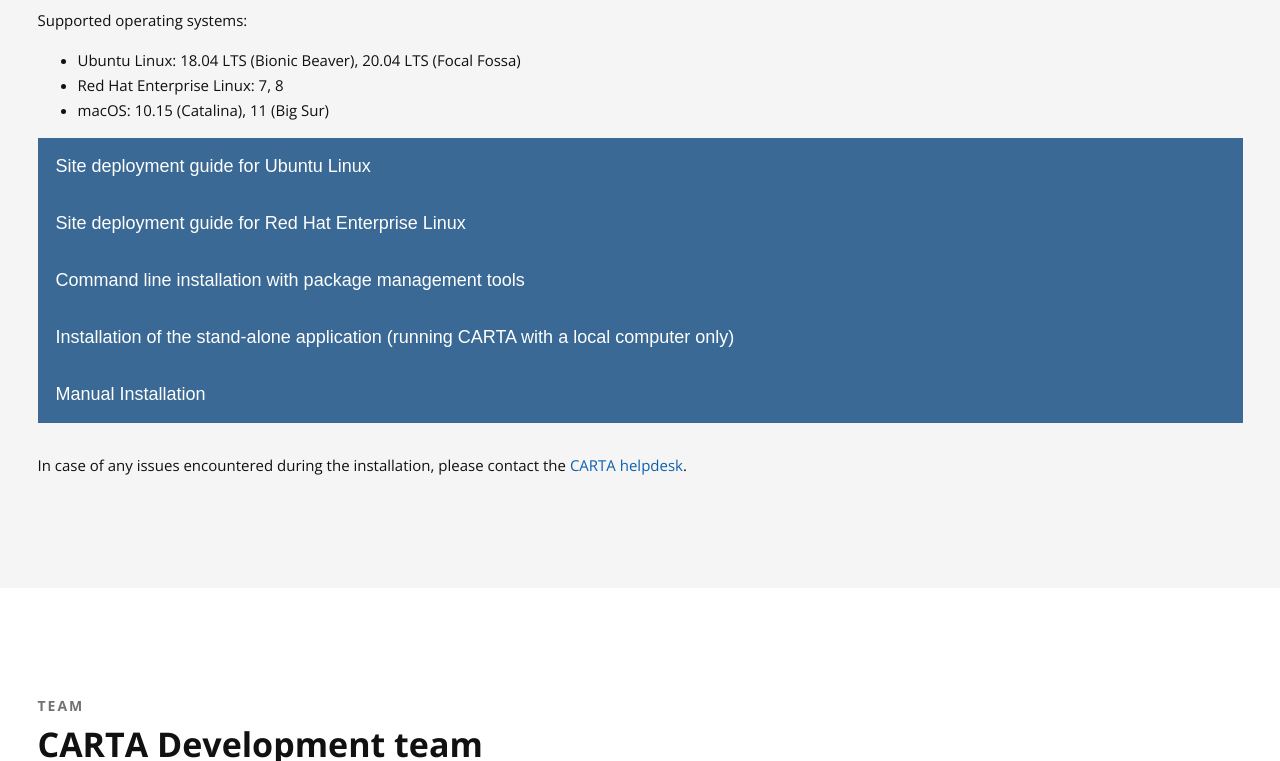
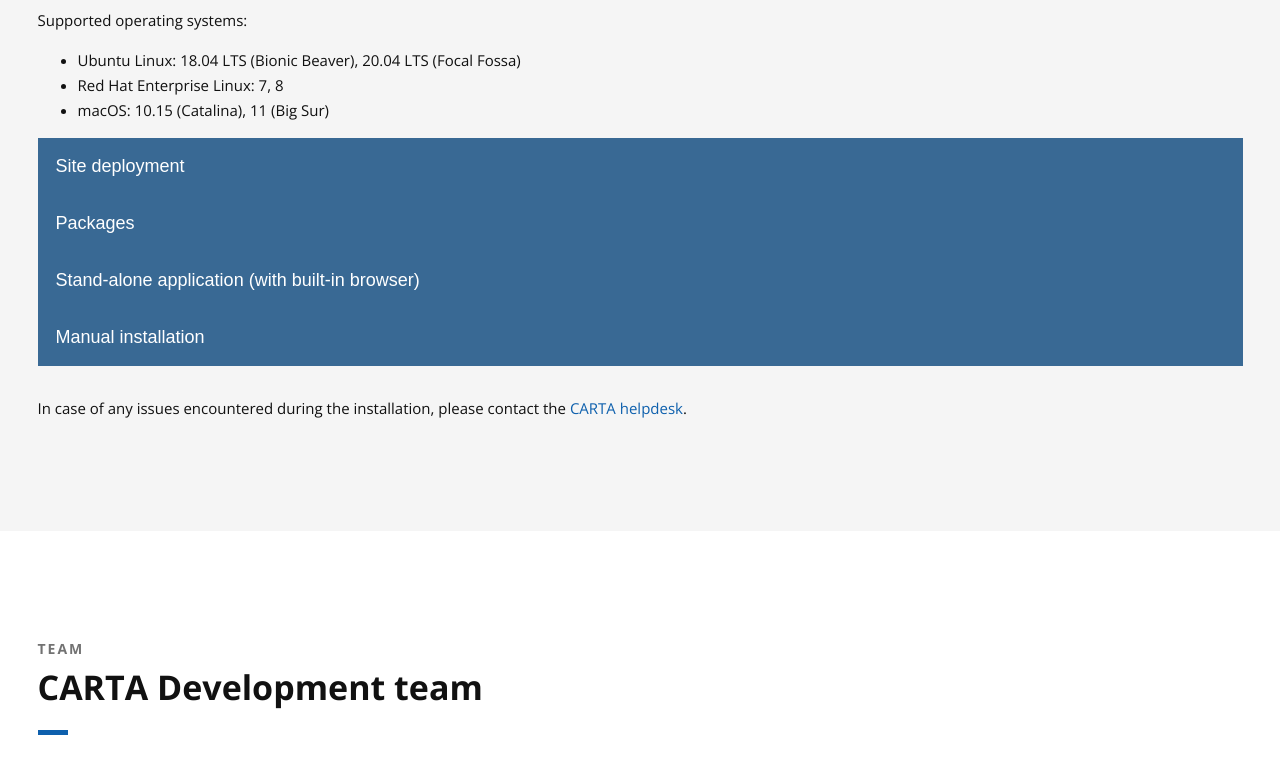
Before and after one commit to CARTAvis/CARTAvis.github.io, a plain HTML site: page index.html in a window 1280 px wide. Shown: the part 4280-5041 px from the top of the page. Drawn offline with nearby package versions, Linux system fonts and the light colour scheme.

Commit message:
modified site deployment and Ubuntu sections

```diff
--- a/index.html
+++ b/index.html
@@ -515,44 +515,30 @@
                       }
                     </style>
 
-                    <button class="collapsible">Site deployment guide for Ubuntu Linux</button>
+                    <button class="collapsible">Site deployment</button>
                     <div class="content">
-                    <p>Please follow the steps:</p>
-                    <ol>
-                        <li>apt get carta_backend</li>
-                        <li>apt get carta_frontend</li>
-                        <li>apt get carta_controller</li>
-                        <li>xxx...</li>
-                    </ol>
-                    <br>
+                    <p>To deploy CARTA at your institution as a web-based application for multiple users, please refer to the <a href="https://carta-controller.readthedocs.io/en/dev/">CARTA controller documentation</a>.</p>
                     </div>
-                    <button class="collapsible">Site deployment guide for Red Hat Enterprise Linux</button>
+                    <button class="collapsible">Packages</button>
                     <div class="content">
-                    <p>Please follow the steps:</p>
-                    <ol>
-                        <li>apt get carta_backend</li>
-                        <li>apt get carta_frontend</li>
-                        <li>apt get carta_controller</li>
-                        <li>yyy...</li>
-                    </ol>
-                    <br>
+                    <h4>Ubuntu</h4>
+                    <p>Ubuntu 18.04 and 20.04 packages are available <a href="https://launchpad.net/~cartavis-team/+archive/ubuntu/carta">from our PPA</a>.</p>
+                    <p><code>sudo add-apt-repository ppa:cartavis-team/carta
+                        <br/>sudo apt-get update
+                        <br/>sudo apt install carta-beta</code></p>
+                    <p>To start CARTA, type <code>carta</code> on the commandline or use the CARTA launcher in your desktop environment. The CARTA graphical interface will open in your default web browser.</p>
+                    <h4>Red Hat Enterprise Linux</h4>
+                    <p>For Red Hat Enterprise Linux users, try <code>yum install carta</code></p>
+                    <h4>macOS</h4>
+                    <p>For macOS users, try <code>brew install carta</code></p>
                     </div>
-
-                    <button class="collapsible">Command line installation with package management tools</button>
-                    <div class="content">
-                    <p>For Ubuntu Linux users, try <code>apt get carta</code></p>
-                    <p>For Red Hat Enterprise Linux users, try <code>yum install carta</code></p>
-                    <p>For macOS users, try <code>brew install carta</code></p>
-                    <br>
-                    <p>To run CARTA, try xxx</p>
-                    </div>
-                    <button class="collapsible">Installation of the stand-alone application (running CARTA with a local computer only)</button>
+                    <button class="collapsible">Stand-alone application (with built-in browser)</button>
                     <div class="content">
                     <p>For Ubuntu Linux users, please download the AppImage here.</p>
                     <p>For Red Hat Enterprise Linux users, please download the AppImage here.</p>
                     <p>For macOS users, please download the dmg here.</p>
                     </div>
-                    <button class="collapsible">Manual Installation</button>
+                    <button class="collapsible">Manual installation</button>
                     <div class="content">
                     <p>For Ubuntu Linux users, please download the tarball here, then do xxx.</p>
                     <p>For Red Hat Enterprise Linux users, please download the tarball here, then do yyy.</p>
```
